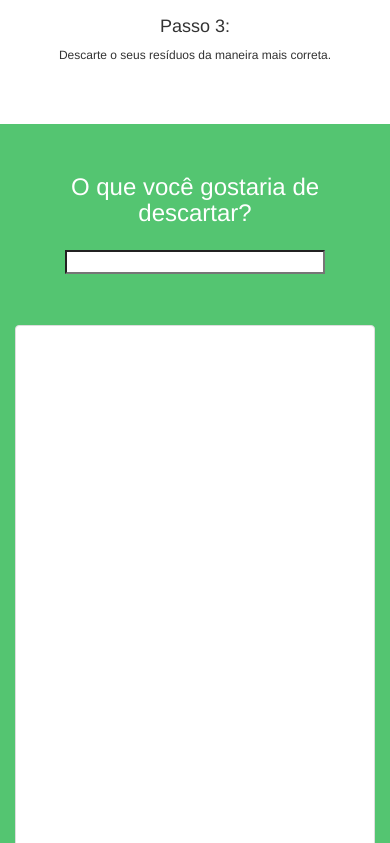
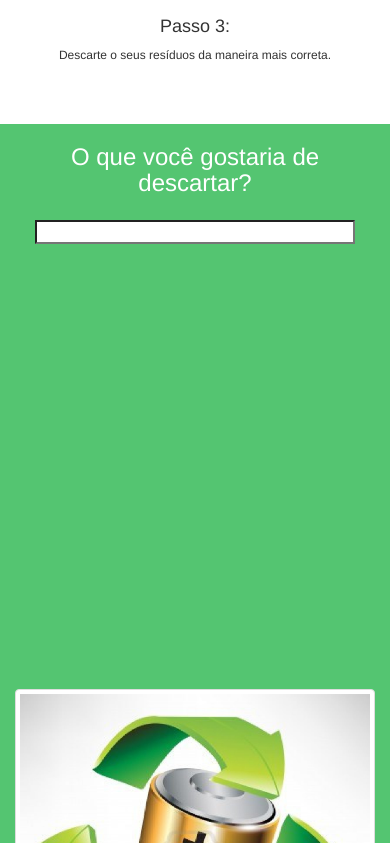
Before and after one commit to matehackers/descartar, a plain HTML site: page index.html in a window 390 px wide. Shown: the part 1001-1844 px from the top of the page. Drawn offline with Linux system fonts and the light colour scheme; files that its build step writes are made by us from their sources; a script that the page names is missing; files whose address does not match are found by name.

Commit message:
ajustando gh-pages

```diff
--- a/css/mate.css
+++ b/css/mate.css
@@ -1,15 +1,32 @@
-#tour{
 
+#tour {
+  height: 465px;
+  border-radius:5px;
+  overflow:hidden;
 
-  height: 500px;
-  width: 50%;
-  float: right;
 }
 
+.go-away-right {
+  margin-right: 1em;
+}
 
+.select2-container .select2-choice {
+  font-size: 2em;
+  height: 1.5em;
+  line-height: 1.5em;
+}
 
+@media screen and (max-width: 780px) {
+    #tour {
+      height: 365px;
+    }
+}
 #select_query{
   width: 100%;
+}
+
+.container-alternate {
+    padding-bottom: 35px;
 }
 
 .container-alternate, .jumbotron, footer {
@@ -17,11 +34,28 @@
 }
 
 #select_container {
-  padding: 50px
+  padding: 20px
 }
 
 .thumbnail img{
-	position:relative;
+  position:relative;
+}
+
+/*
+.thumbnail i {
+  position: relative;
+  padding-top: 20px;
+  padding-left: 95px;
+  float: center;
+}*/
 
 
+/*cartilha*/
+.thumbnail{
+    height: 465px;
 }
+
+.btn{
+
+  border-radius:5px;
+}
```
